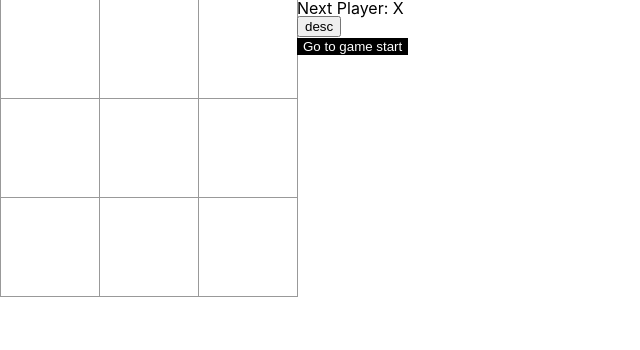
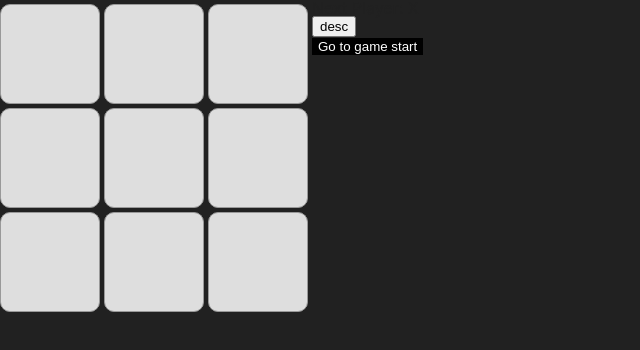
Before and after one commit to ljw0096/tictactoe, a React (Create React App) app: page / in a window 1280 px wide. Shown: the top 350 px of the page, without its empty margins (0-640 px from the left). Built offline with nearby package versions, Linux system fonts and the light colour scheme.

Commit message:
style: themeProvider 추가

```diff
--- a/src/App.tsx
+++ b/src/App.tsx
@@ -1,12 +1,14 @@
+import { ThemeProvider } from "styled-components"
 import Game from "./components/Game"
 import GlobalStyles from "./styles/GlobalStyles"
+import theme from "./styles/theme"
 
 function App() {
   return (
-    <>
+    <ThemeProvider theme={theme}>
       <GlobalStyles />
       <Game />
-    </>
+    </ThemeProvider>
   )
 }
 
--- a/src/components/Square.tsx
+++ b/src/components/Square.tsx
@@ -8,19 +8,24 @@ interface Props {
 }
 
 const Square = styled.button<Props>`
-  background: ${({ isWinner }) => (isWinner ? "#000" : "#fff")};
-  color: ${({ isWinner }) => (isWinner ? "#fff" : "#000")};
+  background: ${({ isWinner, theme }) =>
+    isWinner ? theme.colors.mainBlack : theme.colors.baseGray};
+  color: ${({ isWinner, theme }) => (isWinner ? theme.colors.baseGray : theme.colors.mainBlack)};
   border: 1px solid #999;
+  border-radius: 10px;
   float: left;
   font-size: 96px;
   font-weight: bold;
   line-height: 34px;
   height: 100px;
-  margin-right: -1px;
-  margin-top: -1px;
+  margin-right: 4px;
+  margin-top: 4px;
   padding: 0;
   text-align: center;
   width: 100px;
+  :hover {
+    background-color: ${({ theme }) => theme.colors.accentGreen};
+  }
 `
 
 export default Square
--- a/src/styles/GlobalStyles.ts
+++ b/src/styles/GlobalStyles.ts
@@ -13,6 +13,8 @@ const GlobalStyles = createGlobalStyle`
     body {
         font-family: -apple-system, BlinkMacSystemFont, 'Segoe UI', Roboto, Oxygen, Ubuntu, Cantarell, 'Open Sans', 'Helvetica Neue', sans-serif;
         font-size: 16px;
+        color: ${({ theme }) => theme.colors.mainBlack};
+        background-color: ${({ theme }) => theme.colors.mainBlack};
     }
 `
 
--- /dev/null
+++ b/src/styles/theme.ts
@@ -0,0 +1,24 @@
+import { DefaultTheme } from "styled-components"
+
+const colors = {
+  mainBlack: "#212121",
+  baseGray: "#DEDEDE",
+  accentGreen: "#A5FFC9",
+  accentBlue: "#a5c9ff",
+}
+
+const fontSize = {
+  title: 20,
+  subTitle: 16,
+  text: 14,
+}
+
+export type ColorsTypes = typeof colors
+export type FontSizeTypes = typeof fontSize
+
+const theme: DefaultTheme = {
+  colors,
+  fontSize,
+}
+
+export default theme
```
Also changed, not shown: src/styles/styled.d.ts (added, +9 -0 lines).
